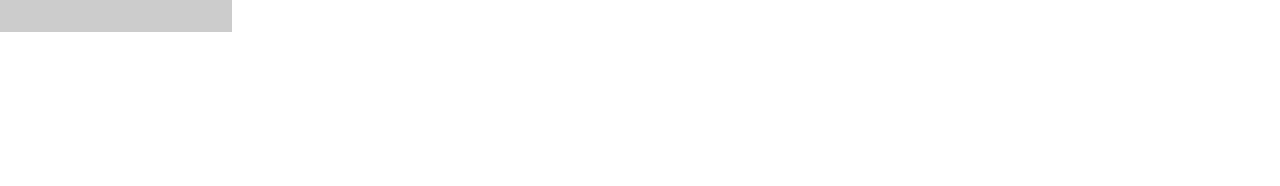
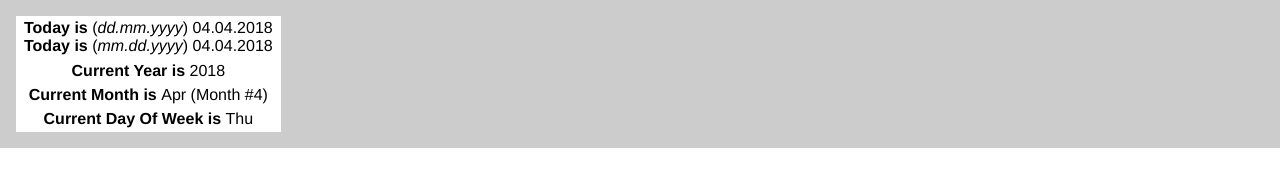
Before and after one commit to djwitty/JavaScript, a plain HTML site: page index.html in a window 1280 px wide. Drawn offline with Linux system fonts and the light colour scheme.

Commit message:
next calendar version 4.04.18

```diff
--- a/calendar_pureJS.js
+++ b/calendar_pureJS.js
@@ -3,57 +3,131 @@
 // 02.04.2018, 23:10
 document.addEventListener('DOMContentLoaded', function() {
 
+var calendarWrap = document.getElementById('wrapper');
+var tblHeads = document.getElementsByTagName('th');
+var tblBody = document.getElementsByTagName('tbody');
 var months = ['Jan','Feb','Mar','Apr','May','Jun','Jul','Aug','Sep','Oct','Nov','Dec'];
 var weekDays = ['Mon', 'Tue', 'Wed', 'Thu', 'Fri', 'Sat', 'Sun'];
-var calendarWrap = document.getElementById('wrapper');
-var calendar = document.getElementById('calendar');
-var tbl = document.createElement('table');
-var tblBody = document.createElement('tbody');
-tbl.appendChild(tblBody);
-var tblRows = document.createElement('tr');
-var tblCols = document.createElement('td');
-var tblHeads = document.createElement('th');
-
-for (var i = 1; i < 7; i++) {
-    tblBody.innerHTML += '<tr id="row' + i + '"></tr>';
+//Number of days in month
+var days = [];
+function daysInMonth (month, year) {
+    return new Date(year, month, 0).getDate();
 }
-var calendarRows = document.getElementsByTagName('tr');
-console.log(calendarRows[0]);
-for (var i = 1; i < 8; i++) {
-    tblRows.innerHTML += '<td>' + i + '</td>';
+//Number of days in curr month
+var daysInCurrMonth = daysInMonth(currMonth, currYear);
+for (var i = 1; i <= daysInCurrMonth; i++) {
+    days.push(i);
 }
 
-//for (var i = 0; i === 7; i++) {}
-//tblRows.appendChild(tblHeads);
+var date = new Date();
+var currMonth = date.getMonth() + 1;
+var currYear = date.getFullYear();
+var today = date.getDate();
+var currDay = '0' + date.getDay();
+    if (currDay == 0) currDay = 7;
 
-calendar.appendChild(tbl);
-
-var date = new Date();
-
-function getMonth(month){
+function getMonth(month)
+{
     month = month-1;
-
     if(months[month] != null){
         return months[month];
     }else{
         throw "Invalid Month Number";
     }
 }
-function getWeekDay(day){
+var currMonthName = getMonth(currMonth);
+
+function getWeekDay(day)
+{
     if(weekDays[day] != null){
         return weekDays[day];
     }else{
         throw "Invalid Day of Week Number";
     }
 }
+var currDayName = getWeekDay(date.getDay());
+var currYear = date.getFullYear();
 
-var currMonth = date.getMonth() + 1;
-var currDay = '0' + date.getDay();
-if (currDay == 0) currDay = 7;
-var currMonthName = getMonth(currMonth);
-var currDayName = getWeekDay(1);
-var currYear = date.getFullYear();
-console.log(currDayName + ', ' + currDay + ' ' + currMonthName + " (Month #" + currMonth + ') ' + currYear);
+function createTable(tableData) {
+  var table = document.createElement('table');
+  var tableBody = document.createElement('tbody');
+  table.classList.add('calendar');
 
+  tableData.forEach(function(rowData) {
+    var row = document.createElement('tr');
+    row.classList.add('days');
+    rowData.forEach(function(cellData) {
+      var cell = document.createElement('td');
+      cell.classList.add('day');
+      cell.appendChild(document.createTextNode(cellData));
+      row.appendChild(cell);
+    });
+
+    tableBody.appendChild(row);
+  });
+
+  table.appendChild(tableBody);
+  var calendar = document.getElementById('calendar');
+  calendar.appendChild(table);
+}
+console.log(daysInCurrMonth);
+createTable([days]);
+
+var genTable = document.getElementsByClassName('calendar');
+genTable[0].setAttribute("border", "1");
+genTable[0].setAttribute("align", "center");
+//write current date
+var dateRow = genTable[0].insertRow(0);
+var dateCell = dateRow.insertCell(0);
+dateCell.setAttribute("colspan", daysInCurrMonth);
+dateCell.setAttribute("align", "center");
+
+/*DATE FORMAT*/
+var dd = date.getDate();
+var mm = date.getMonth()+1; //January is 0!
+var yyyy = date.getFullYear();
+if(dd<10) dd = '0'+dd;
+if(mm<10) mm = '0'+mm;
+curDate = dd + '.' + mm + '.' + yyyy;
+curDate2 = mm + '.' + dd + '.' + yyyy;
+dateCell.innerHTML = '<strong>Today is </strong> (<em>dd.mm.yyyy</em>) ' + curDate + '<br/>';
+dateCell.innerHTML += '<strong>Today is </strong> (<em>mm.dd.yyyy</em>) ' + curDate2;
+//dateCell.innerHTML = '<strong>Current Date is </strong>'  + currDayName + ', ' + currDay + ' ' + currMonthName + ', ' + currYear;
+//write current year
+var yearRow = genTable[0].insertRow(1);
+var yearCell = yearRow.insertCell(0);
+yearCell.setAttribute("colspan", daysInCurrMonth);
+yearCell.setAttribute("align", "center");
+yearCell.innerHTML = '<strong>Current Year is </strong>' + currYear;
+//write current month
+var monthRow = genTable[0].insertRow(2);
+var monthCell = monthRow.insertCell(0);
+monthCell.setAttribute("colspan", daysInCurrMonth);
+monthCell.setAttribute("align", "center");
+monthCell.innerHTML = '<strong>Current Month is </strong>' + currMonthName + " (Month #" + currMonth + ') ';
+//write current dayOfWeek
+var dayOfWeekRow = genTable[0].insertRow(3);
+var dayOfWeekCell = dayOfWeekRow.insertCell(0);
+dayOfWeekCell.setAttribute("colspan", daysInCurrMonth);
+dayOfWeekCell.setAttribute("align", "center");
+dayOfWeekCell.innerHTML = '<strong>Current Day Of Week is </strong>' + currDayName;
+
+var numbers = document.getElementsByClassName('day');
+for(var c = 0; c < numbers.length; c++)
+{
+    if(numbers[c].innerHTML == today)
+    {
+        numbers[c].classList.add('today');
+    }
+}
+
+/*WEEKDAYS NAMES from weekDays[]
+var wDayRow = genTable[0].insertRow(2);
+for (var i = 0; i < weekDays.length; i++)
+{
+var wDayCell = wDayRow.insertCell(0);
+wDayCell.innerHTML = weekDays[i];
+}
+*/
 
 });
--- a/styles/css/style.css
+++ b/styles/css/style.css
@@ -50,8 +50,23 @@ body {
   background: #fff; }
 
 #calendar {
-  width: 200px;
   padding: 1em;
   background: #ccc; }
 
+table.calendar {
+  background-color: white; }
+
+tr > th, tr > td {
+  padding: .2em .5em;
+  text-align: center; }
+
+strong {
+  font-weight: bold; }
+
+em {
+  font-style: italic; }
+
+td.today {
+  font-weight: bold; }
+
 /*# sourceMappingURL=style.css.map */
```
